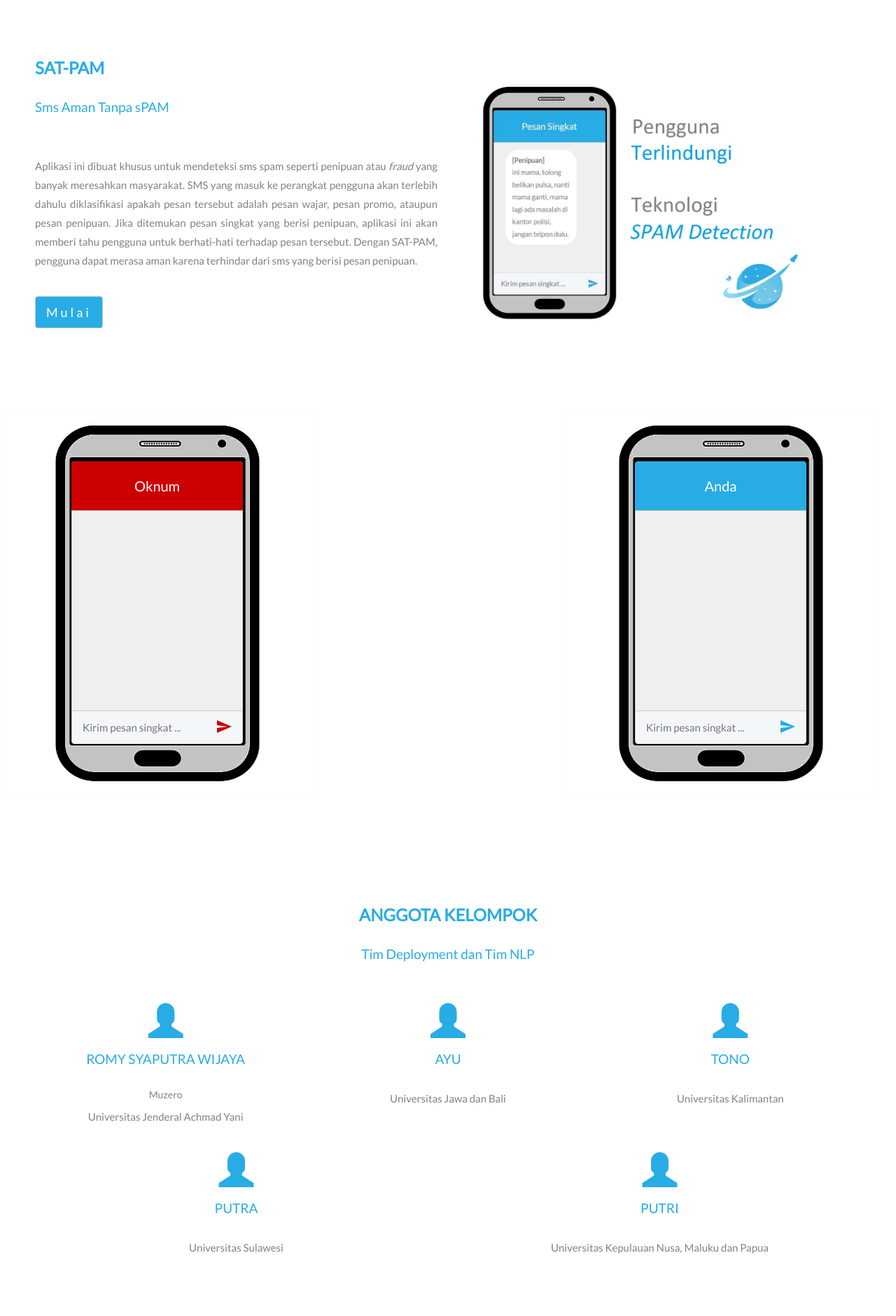
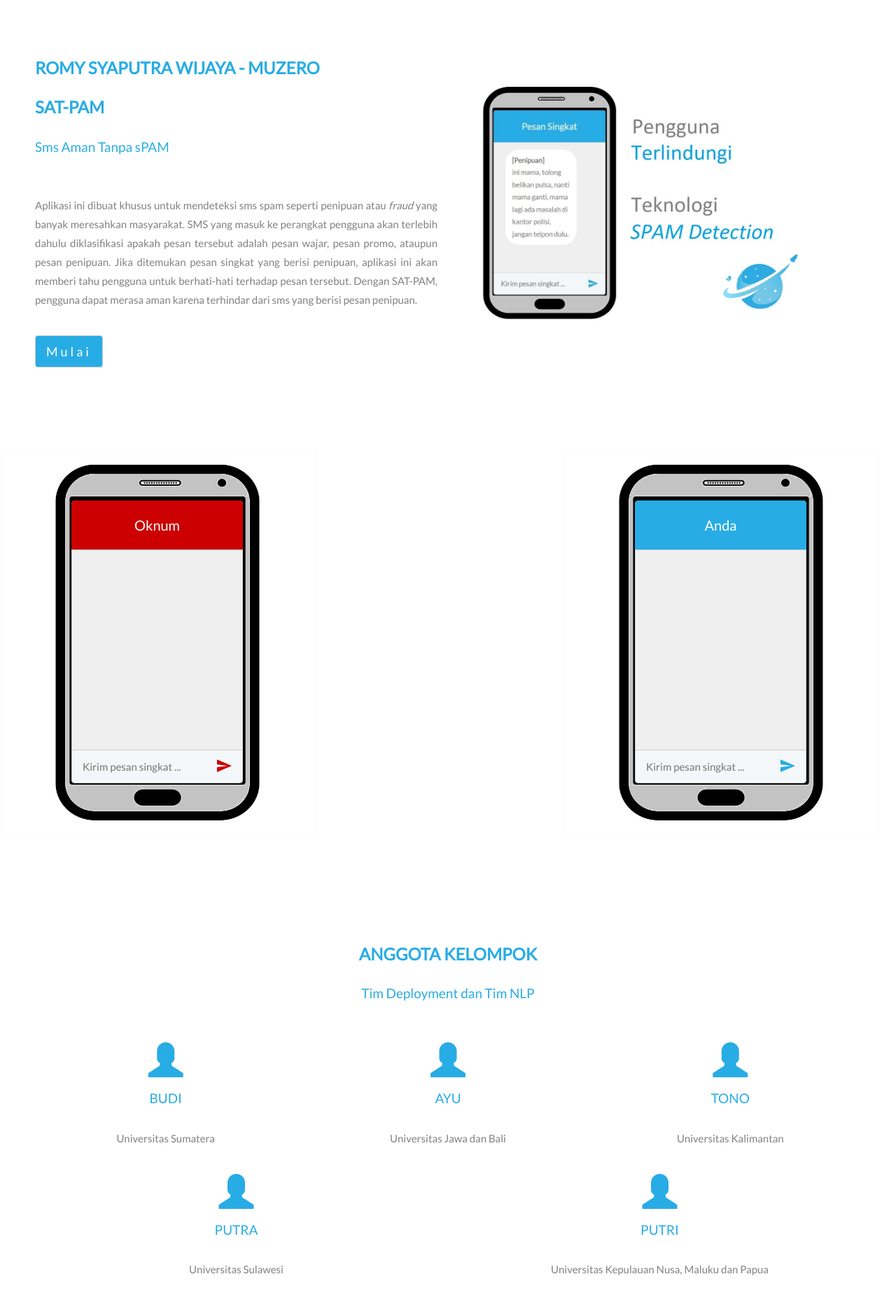
Before and after one commit to RomySyaputra/deploy-nlp, a Python web app: template templates/index.html in a window 1280 px wide. Shown: the part 50-1930 px from the top of the page at 70% size. Run offline with Jinja, Linux system fonts and the light colour scheme; the template is opened without the code that fills it, so the values that code supplies are empty.

Commit message:
Update index.html

```diff
--- a/templates/index.html
+++ b/templates/index.html
@@ -49,6 +49,7 @@
 		<br>
 		<div class="row">
 			<div class="col-sm-6">
+				<h2>ROMY SYAPUTRA WIJAYA - Muzero</h2>
 				<!-- Deskripsi Aplikasi -->
 				<h2>SAT-PAM</h2>
 				<h4>Sms Aman Tanpa sPAM</h4><br>
@@ -158,9 +159,8 @@
 		<div class="row slideanim">
 			<div class="col-sm-4">
 				<span class="glyphicon glyphicon-user logo-small"></span>
-				<h4>ROMY SYAPUTRA WIJAYA</h4>
-				<h5>Muzero</h5>
-				<p>Universitas Jenderal Achmad Yani</p>
+				<h4>BUDI</h4>
+				<p>Universitas Sumatera</p>
 			</div>
 			<div class="col-sm-4">
 				<span class="glyphicon glyphicon-user logo-small"></span>
```
